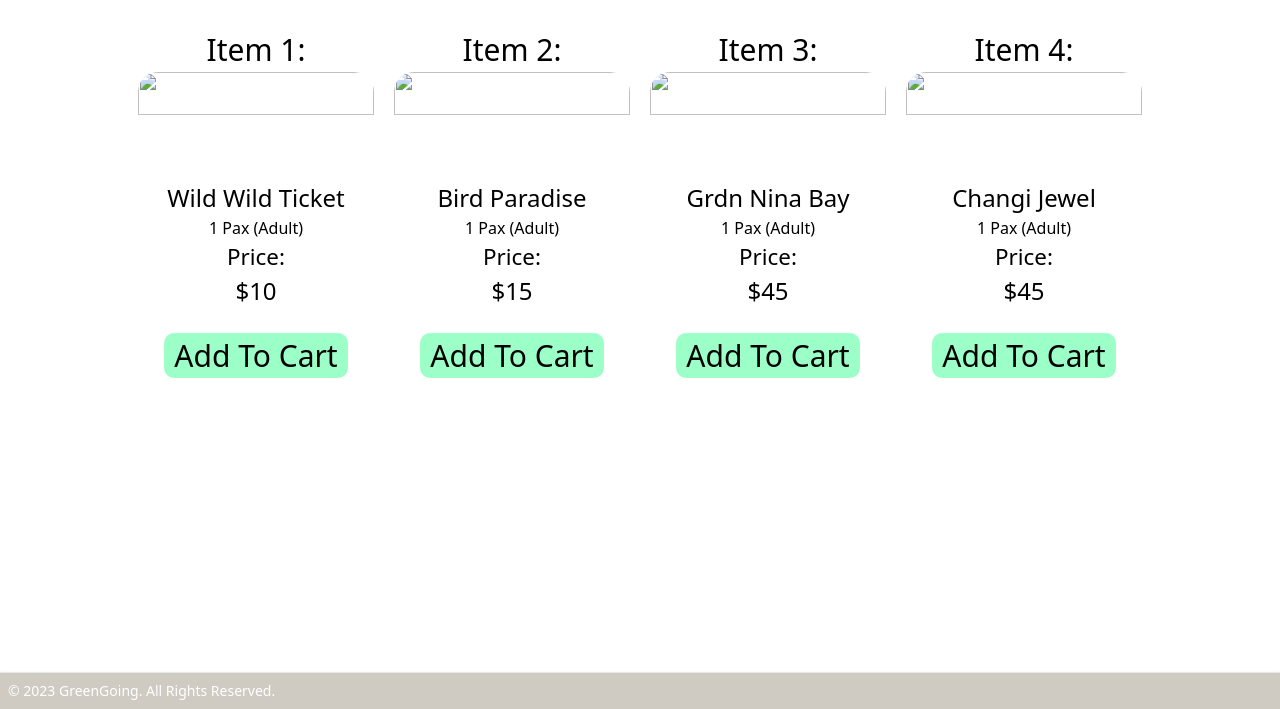
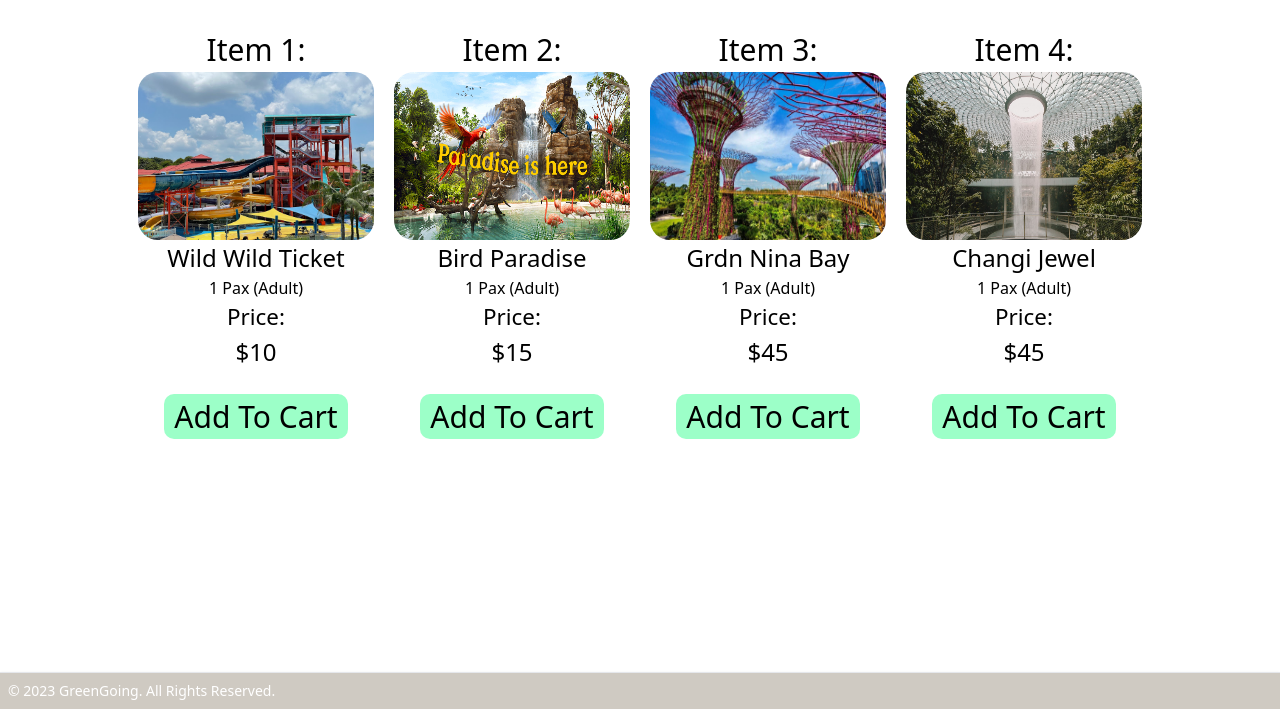
Before and after one commit to Justinbellic/Justinbellic2.github.io, a website: page index.html in a window 1280 px wide. Shown: the part 91-800 px from the top of the page. Drawn offline with nearby package versions, Linux system fonts and the light colour scheme.

Commit message:
Update index.html

```diff
--- a/index.html
+++ b/index.html
@@ -380,46 +380,46 @@
             style=" display: flex; width: 100%; ">
             <div id="item1">
                 <h2 style="font-size: 30px;">Item 1:</h2>
-                <img src="img/a" style="width:100%; height: 40%;">
+                <img src="img/a.jpg" style="width:100%; height: 40%;">
                 <h2 style="font-size: 150%;">Wild Wild Ticket </h2>
                 <h2 style="font-size: 100%;">1 Pax (Adult)</h2>
                 <h2 style="font-size: 140%;">Price:</h2>
                 <h2 style="font-size: 150%;">$10</h2>
                 <br>
-                <button class="butt" onclick="addToCart('Wild Wild Ticket', 10.00,'img/a','Adult')">Add To
+                <button class="butt" onclick="addToCart('Wild Wild Ticket', 10.00,'img/a.jpg','Adult')">Add To
                     Cart</button>
             </div>
             <div id="item2">
                 <h2 style="font-size: 30px;">Item 2:</h2>
-                <img src="img/b" style="width:100%; height: 40%;">
+                <img src="img/b.png" style="width:100%; height: 40%;">
                 <h2 style="font-size: 150%;">Bird Paradise </h2>
                 <h2 style="font-size: 100%;">1 Pax (Adult)</h2>
                 <h2 style="font-size: 140%;">Price:</h2>
                 <h2 style="font-size: 150%;">$15</h2>
                 <br>
-                <button class="butt" onclick="addToCart('Bird Paradise', 15.00,'img/b','Adult)')">Add To
+                <button class="butt" onclick="addToCart('Bird Paradise', 15.00,'img/b.png','Adult)')">Add To
                     Cart</button>
             </div>
             <div id="item3">
                 <h2 style="font-size: 30px;">Item 3:</h2>
-                <img src="img/c" style="width:100%; height: 40%;">
+                <img src="img/c.jpg" style="width:100%; height: 40%;">
                 <h2 style="font-size: 150%;">Grdn Nina Bay </h2>
                 <h2 style="font-size: 100%;">1 Pax (Adult)</h2>
                 <h2 style="font-size: 140%;">Price:</h2>
                 <h2 style="font-size: 150%;">$45</h2>
                 <br>
-                <button class="butt" onclick="addToCart('Grdn Nina Bay', 45.00,'img/c','Adult')">Add To
+                <button class="butt" onclick="addToCart('Grdn Nina Bay', 45.00,'img/c.jpg','Adult')">Add To
                     Cart</button>
             </div>
             <div id="item4">
                 <h2 style="font-size: 30px;">Item 4:</h2>
-                <img src="img/d" style="width:100%; height: 40%;">
+                <img src="img/d.jpg" style="width:100%; height: 40%;">
                 <h2 style="font-size: 150%;">Changi Jewel </h2>
                 <h2 style="font-size: 100%;">1 Pax (Adult)</h2>
                 <h2 style="font-size: 140%;">Price:</h2>
                 <h2 style="font-size: 150%;">$45</h2>
                 <br>
-                <button class="butt" onclick="addToCart('Changi Jewel', 45.00,'img/d','Adult')">Add To
+                <button class="butt" onclick="addToCart('Changi Jewel', 45.00,'img/d.jpg','Adult')">Add To
                     Cart</button>
             </div>
 
```
